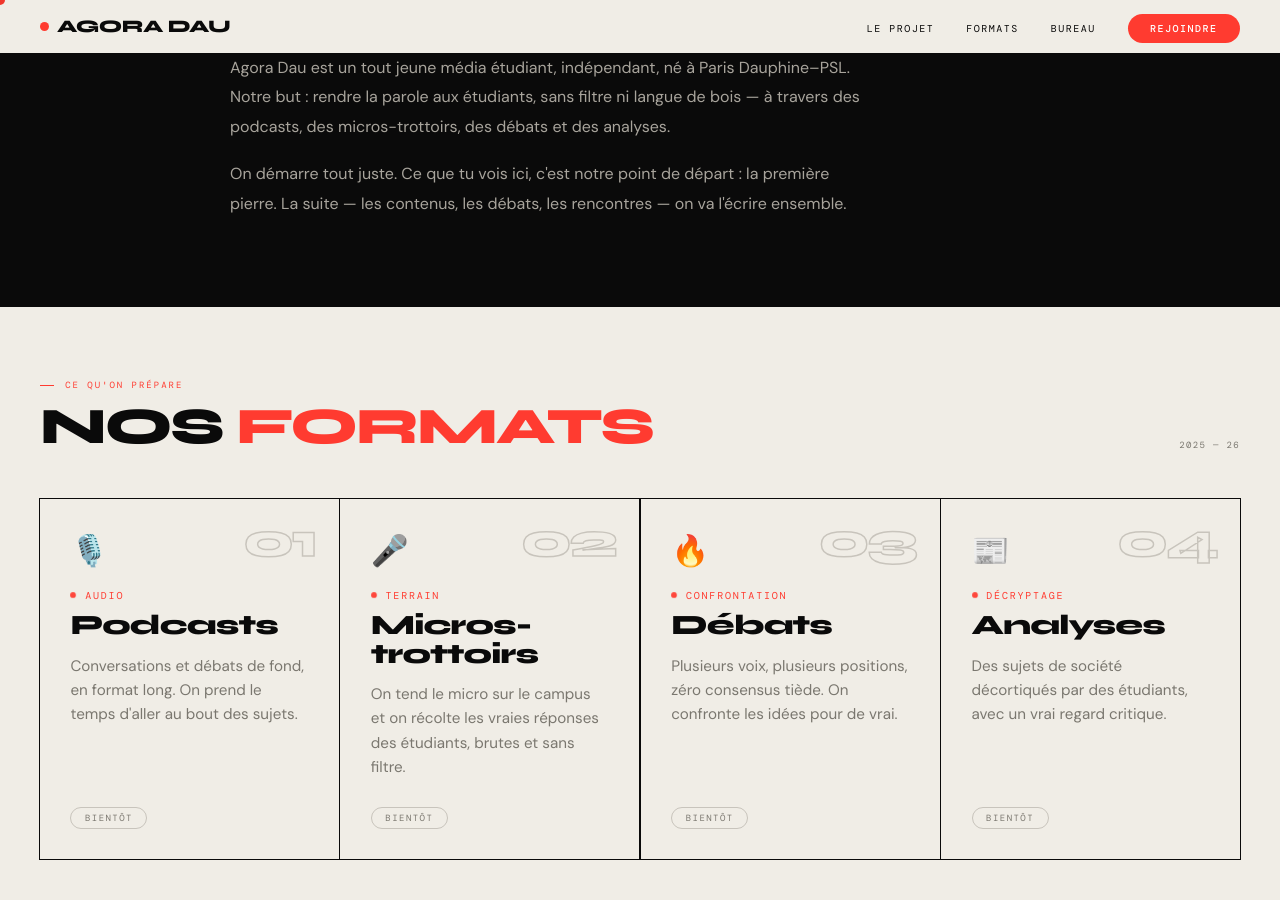
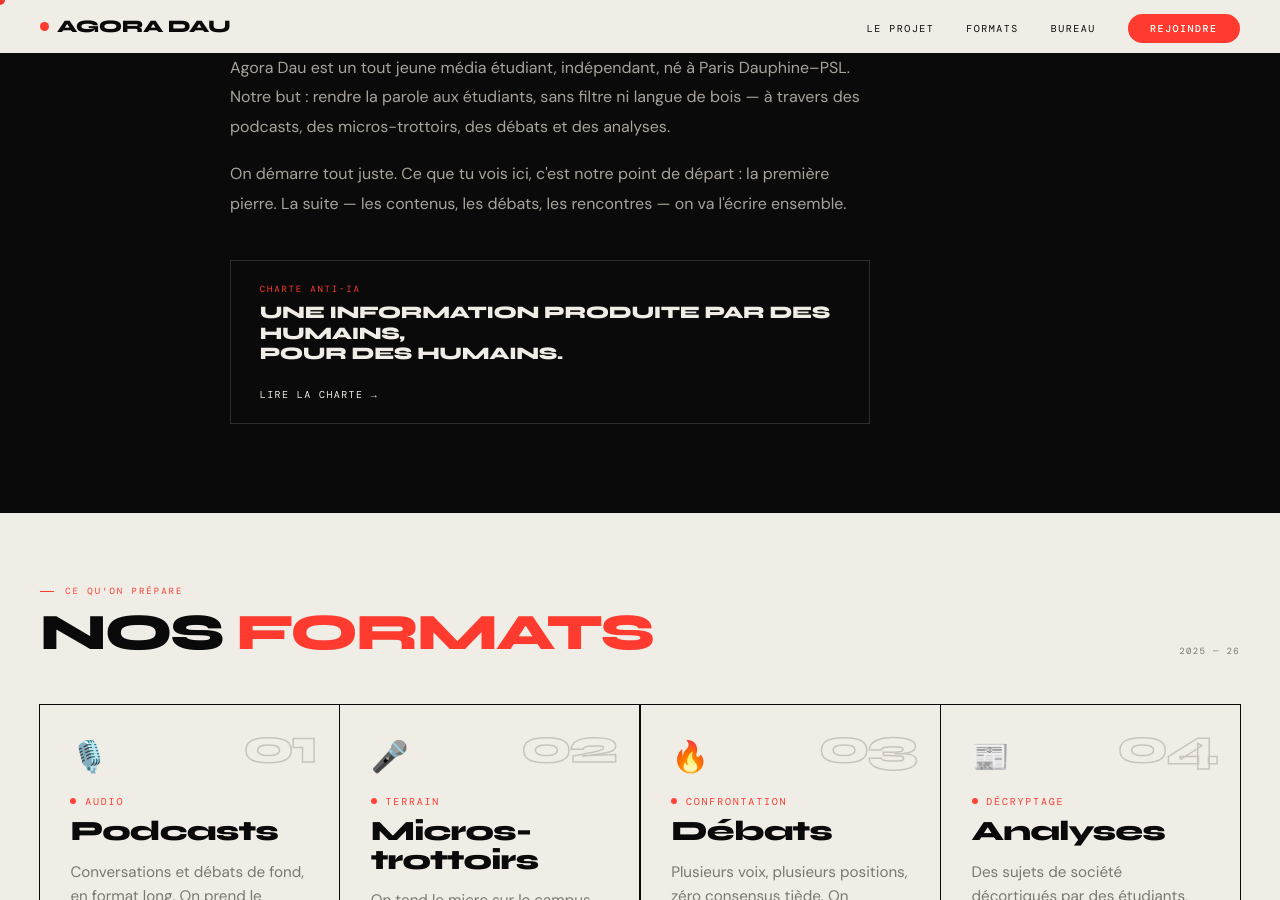
Before and after one commit to theo1guery-cmyk/AgoraDau, a Jekyll site: the page index.html, which Jekyll copies as it is, in a window 1280 px wide and 900 px high, scrolled down 1153 px. Built offline with Jekyll 4.4.1, drawn with Linux system fonts in a browser that asks for light colours; some web fonts are replaced.

Commit message:
content(accueil): encadré 'Charte anti-IA' visible dans la section Le projet (+ lien)
Co-Authored-By: Claude Opus 4.8 <noreply@anthropic.com>

```diff
--- a/index.html
+++ b/index.html
@@ -509,6 +509,7 @@ footer{background:var(--ink);color:var(--paper);padding:3rem 2.5rem;}
 
 /* LE PROJET — soulignement animé */
 .apropos-hl{position:relative;display:inline-block;}
+.charte-cta:hover{border-color:var(--red)!important;background:rgba(255,59,48,.06);}
 .apropos-hl::after{content:"";position:absolute;left:0;bottom:-.04em;width:100%;height:3px;background:var(--red);transform:scaleX(0);transform-origin:left;transition:transform .8s var(--ease) .45s;}
 .rv.in .apropos-hl::after{transform:scaleX(1);}
 
@@ -676,6 +677,13 @@ footer{background:var(--ink);color:var(--paper);padding:3rem 2.5rem;}
     <h2 class="rv" style="font-family:var(--display);font-size:clamp(1.9rem,4.2vw,3.2rem);font-weight:800;letter-spacing:-.035em;line-height:1.08;text-transform:uppercase;margin-bottom:1.8rem;">Une <em class="apropos-hl" style="color:var(--red);font-style:normal;">nouvelle voix</em> sur le campus.</h2>
     <p class="rv" style="font-size:1rem;line-height:1.85;color:#a8a49c;max-width:640px;">Agora Dau est un tout jeune média étudiant, indépendant, né à Paris Dauphine–PSL. Notre but : rendre la parole aux étudiants, sans filtre ni langue de bois — à travers des podcasts, des micros-trottoirs, des débats et des analyses.</p>
     <p class="rv" style="font-size:1rem;line-height:1.85;color:#a8a49c;max-width:640px;margin-top:1.1rem;">On démarre tout juste. Ce que tu vois ici, c'est notre point de départ : la première pierre. La suite — les contenus, les débats, les rencontres — on va l'écrire ensemble.</p>
+    <a href="/charte/" class="charte-cta rv" style="display:flex;align-items:center;justify-content:space-between;gap:1.5rem;flex-wrap:wrap;max-width:640px;margin-top:2.6rem;border:1.5px solid #2e2e2e;padding:1.4rem 1.8rem;transition:border-color .25s,background .25s;">
+      <span>
+        <span style="display:block;font-family:var(--mono);font-size:9px;letter-spacing:.2em;text-transform:uppercase;color:var(--red);margin-bottom:.5rem;">Charte anti-IA</span>
+        <span style="display:block;font-family:var(--display);font-weight:800;font-size:1.1rem;letter-spacing:-.02em;text-transform:uppercase;line-height:1.15;">Une information produite par des humains,<br>pour des humains.</span>
+      </span>
+      <span style="font-family:var(--mono);font-size:10px;letter-spacing:.14em;text-transform:uppercase;color:var(--paper);white-space:nowrap;">Lire la charte →</span>
+    </a>
   </div>
 </section>
 
```
